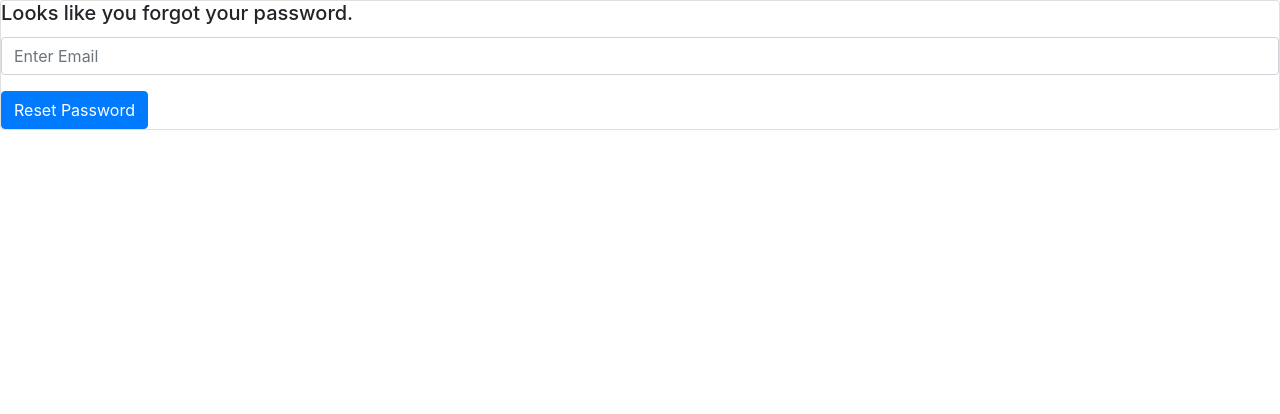
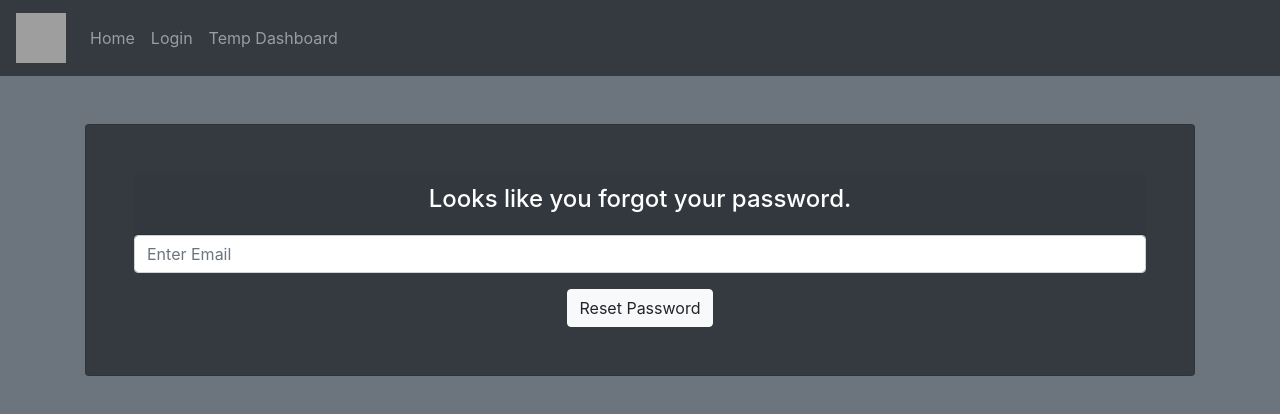
Before and after one commit to ni389188/COP4331LargeProject, a React (Create React App) app in the folder DinnerOnDemandWeb/website/: page /pages/PasswordResetPage in a window 1280 px wide. Shown: the top 414 px of the page. Built offline with nearby package versions, Linux system fonts and the light colour scheme; grey boxes are pictures that could not be loaded.

Commit message:
updated password reset page UI

```diff
--- a/DinnerOnDemandWeb/website/src/pages/PasswordResetPage.js
+++ b/DinnerOnDemandWeb/website/src/pages/PasswordResetPage.js
@@ -2,6 +2,7 @@ import React, { useState } from 'react';
 import Card from 'react-bootstrap/Card'
 import Form from 'react-bootstrap/Form'
 import Button from 'react-bootstrap/Button'
+import NavBar from '../components/NavBar'
 
 function ResetPassword() {
 
@@ -39,19 +40,25 @@ function ResetPassword() {
     };
 
     return (
-        <Card>
-            <Card.Title>
-                Looks like you forgot your password.
-                </Card.Title>
+        <div class="bg-secondary" style={{ height: "100vh" }}>
+        <NavBar />
+        <div className="container justify-content-center  ">
+           <div class="card text-white text-center bg-dark pb-5  pt-5 pl-5 pr-5 mt-5" >
+           <div class="card-header ">
+           <h4>Looks like you forgot your password.</h4>
+             </div>
             <Form onSubmit={doResetPassword}>
                 <Form.Group controlId="loginName">
                     <Form.Control type="email" placeholder="Enter Email" ref={(c) => loginName = c} />
                 </Form.Group>
-                <Button type="submit" controlId="resetPassword" onClick={doResetPassword}>Reset Password</Button>
+                <Button variant="light" type="submit" controlId="resetPassword" onClick={doResetPassword}>Reset Password</Button>
+
                 <span id="passwordResetResult">{message}</span>
                 <br />
             </Form>
-        </Card >
+            </div>
+            </div>
+        </div>
     );
 };
 
```
